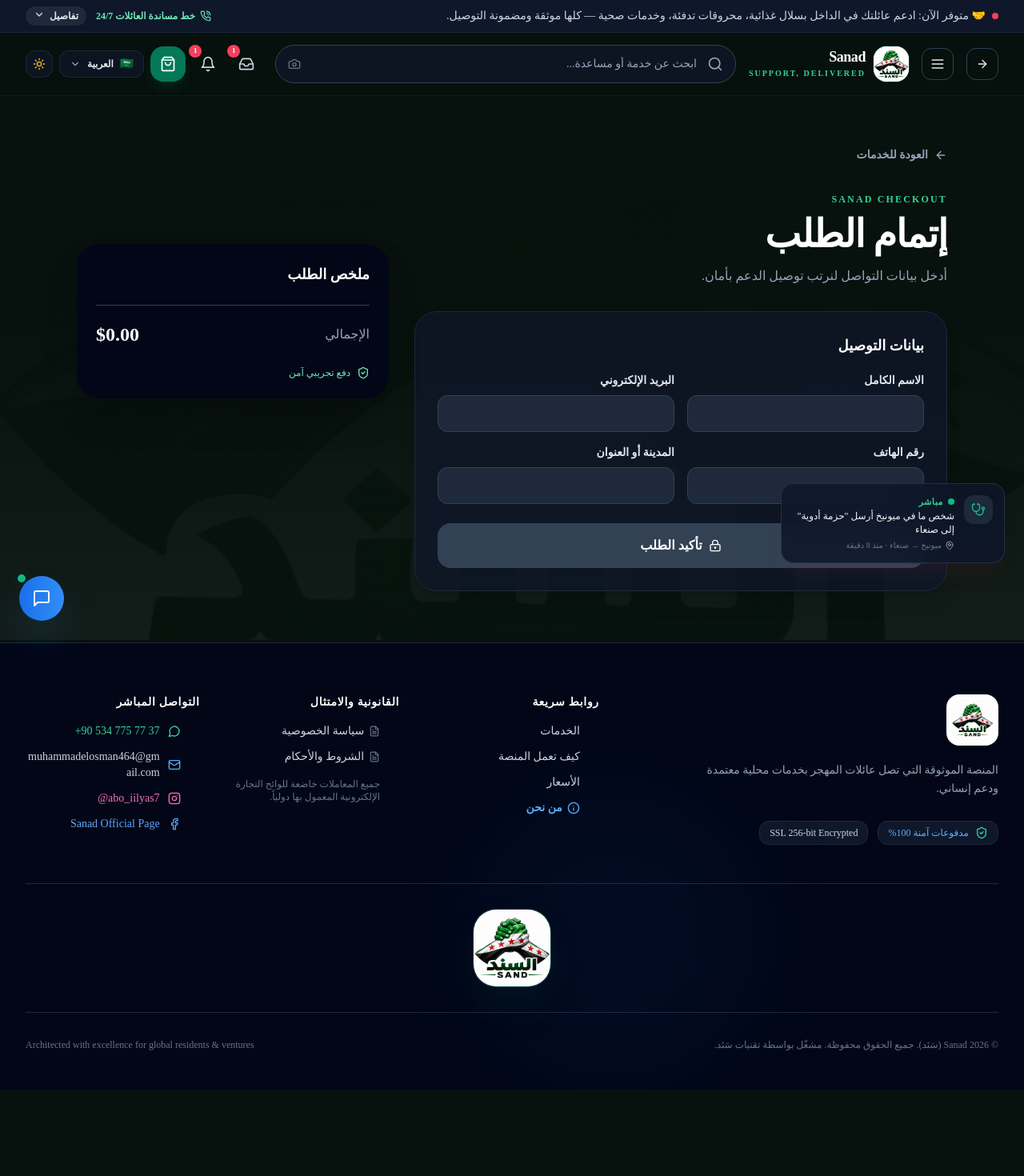
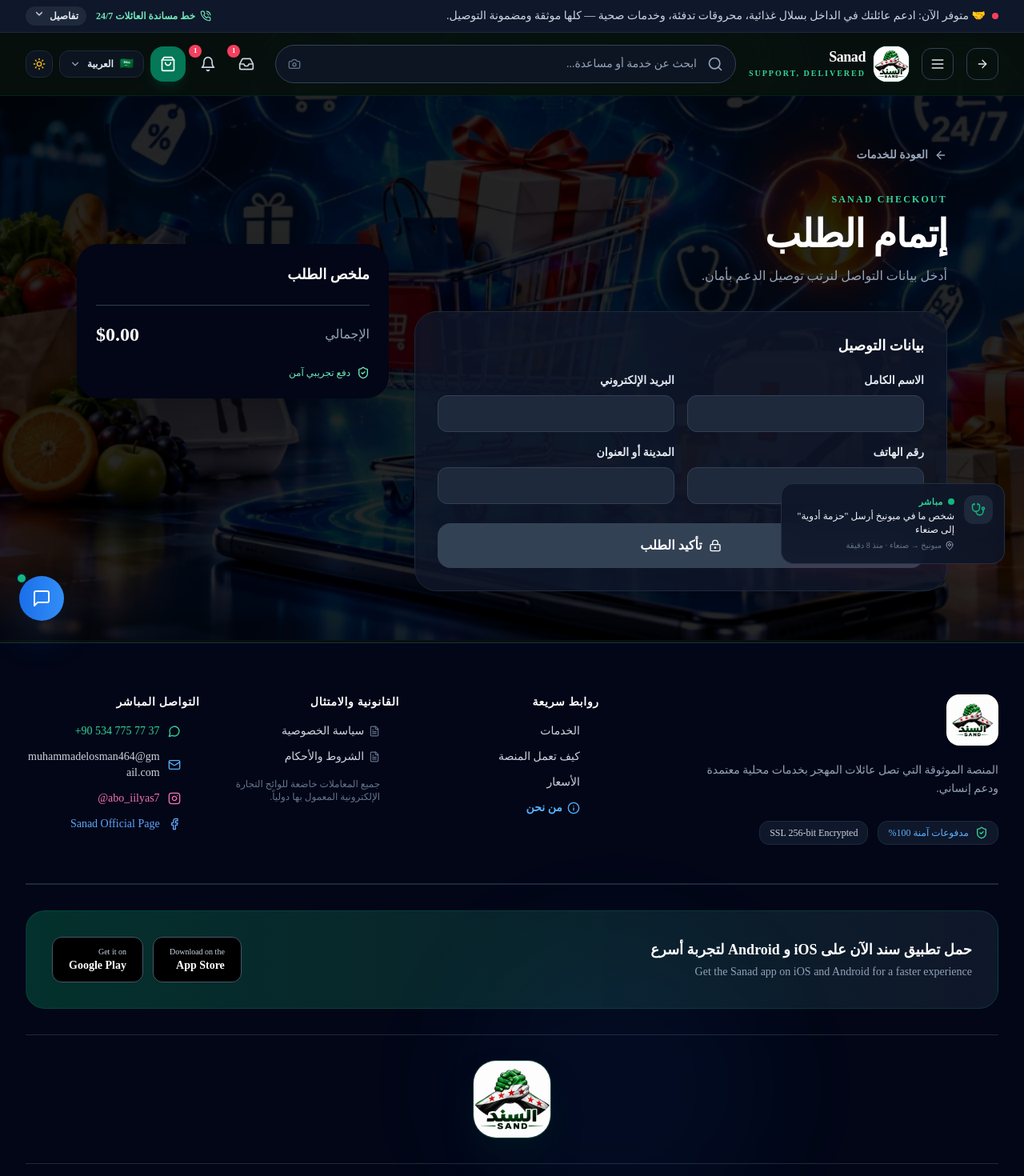
Before and after one commit to muhammadelosman464-png/sanad, a Next.js app: page /checkout in a window 1280 px wide. Shown: the top 1470 px of the page at 80% size. Before the commit the page ends 1362 px from the top, so only its background shows below. Built offline with nearby package versions, Linux system fonts and the light colour scheme.

Commit message:
Add background, camera, meal photo, banner

```diff
--- a/app/layout.tsx
+++ b/app/layout.tsx
@@ -63,8 +63,8 @@ export default function RootLayout({
        */}
       <body className={`${inter.variable} ${cairo.variable} min-h-screen flex flex-col antialiased selection:bg-brand-500 selection:text-white relative bg-[#f6faf7] dark:bg-[#07110d]`}>
         <div className="fixed inset-0 pointer-events-none z-0 overflow-hidden" aria-hidden="true">
-          <div className="absolute inset-0 bg-[url('/logo.jpeg')] bg-center bg-cover bg-no-repeat opacity-[0.05] dark:opacity-[0.05] [transform:perspective(1200px)_rotateX(4deg)_rotateY(-5deg)_scale(1.12)]" />
-          <div className="absolute inset-0 bg-gradient-to-b from-[#f6faf7]/90 via-[#f6faf7]/95 to-[#f6faf7]/90 dark:from-[#07110d]/90 dark:via-[#07110d]/95 dark:to-[#07110d]/92" />
+          <div className="absolute inset-0 bg-[url('/assets/images/WhatsApp_Image_2026-11-04_at_1.20.46_AM.jpeg')] bg-center bg-cover bg-no-repeat [transform:perspective(1200px)_rotateX(3deg)_rotateY(-4deg)_scale(1.08)]" />
+          <div className="absolute inset-0 bg-[#f6faf7]/85 dark:bg-black/85" />
         </div>
 
         <div className="relative z-10 flex flex-col min-h-screen text-slate-900 dark:text-slate-100">
--- a/components/layout/Footer.tsx
+++ b/components/layout/Footer.tsx
@@ -184,6 +184,24 @@ export default function Footer() {
             </div>
           </div>
 
+          <section className="border-t border-b border-slate-800 py-8">
+            <div className="flex flex-col md:flex-row items-center justify-between gap-6 rounded-3xl bg-gradient-to-r from-emerald-900/60 to-slate-900 border border-emerald-700/30 p-6 sm:p-8">
+              <div className="text-center md:text-start">
+                <p className="text-lg font-bold text-white">حمل تطبيق سند الآن على iOS و Android لتجربة أسرع</p>
+                <p className="text-sm text-slate-400 mt-1">Get the Sanad app on iOS and Android for a faster experience</p>
+              </div>
+              <div className="flex flex-wrap justify-center gap-3">
+                <button type="button" className="rounded-xl bg-black border border-slate-600 px-5 py-2.5 text-start text-white hover:border-emerald-400 transition">
+                  <span className="block text-[10px] text-slate-300">Download on the</span>
+                  <span className="block text-sm font-bold">App Store</span>
+                </button>
+                <button type="button" className="rounded-xl bg-black border border-slate-600 px-5 py-2.5 text-start text-white hover:border-emerald-400 transition">
+                  <span className="block text-[10px] text-slate-300">Get it on</span>
+                  <span className="block text-sm font-bold">Google Play</span>
+                </button>
+              </div>
+            </div>
+          </section>
           <div className="flex justify-center py-8 border-b border-slate-800"><div className="relative w-24 h-24 rounded-[28px] overflow-hidden ring-1 ring-emerald-500/30 shadow-2xl shadow-emerald-950/40"><img src="/logo.jpeg" alt="Sanad" className="w-full h-full object-cover" /></div></div>
 
           {/* Bottom Bar: Copyright & Founder Signature */}
--- a/components/layout/Header.tsx
+++ b/components/layout/Header.tsx
@@ -1,6 +1,6 @@
 "use client";
 
-import { useEffect, useRef, useState } from "react";
+import { ChangeEvent, useEffect, useRef, useState } from "react";
 import Image from "next/image";
 import Link from "next/link";
 import { useRouter } from "next/navigation";
@@ -36,6 +36,7 @@ export default function Header() {
   const [panel, setPanel] = useState<Panel>(null);
   const [items, setItems] = useState<PanelItem[]>(SEED_ITEMS);
   const panelRef = useRef<HTMLDivElement>(null);
+  const imageInputRef = useRef<HTMLInputElement>(null);
 
   useEffect(() => {
     const handler = (event: Event) => setQuery((event as CustomEvent<string>).detail);
@@ -50,6 +51,13 @@ export default function Header() {
     document.addEventListener("mousedown", close);
     return () => document.removeEventListener("mousedown", close);
   }, []);
+
+  const visualSearchText = language === "ar" ? "جارٍ البحث بالصورة..." : language === "tr" ? "Görselle aranıyor..." : "Searching by image...";
+
+  const handleVisualSearch = (event: ChangeEvent<HTMLInputElement>) => {
+    if (event.target.files?.[0]) toast.success(visualSearchText);
+    event.target.value = "";
+  };
 
   const updateSearch = (value: string) => {
     setQuery(value);
@@ -101,6 +109,7 @@ export default function Header() {
             </div>
           </Link>
 
+          <input ref={imageInputRef} type="file" accept="image/*" capture="environment" onChange={handleVisualSearch} className="hidden" aria-hidden="true" tabIndex={-1} />
           <div className="relative flex-1 max-w-2xl mx-auto">
             <Search className="absolute start-4 top-1/2 -translate-y-1/2 w-5 h-5 text-slate-400" />
             <input
@@ -113,7 +122,7 @@ export default function Header() {
             <button
               type="button"
               className="absolute end-2 top-2 w-8 h-8 rounded-full flex items-center justify-center text-slate-500 hover:text-emerald-600 hover:bg-white dark:hover:bg-slate-800 transition"
-              aria-label="Visual search"
+              aria-label="Visual search" onClick={() => imageInputRef.current?.click()}
             >
               <Camera className="w-4 h-4" />
             </button>
--- a/components/modals/ServiceDetailsModal.tsx
+++ b/components/modals/ServiceDetailsModal.tsx
@@ -137,7 +137,7 @@ export const SERVICE_CATALOG: Record<string, ServiceItem> = {
     descAr: "وجبات ساخنة بجودة المطعم من مطعم محلي شريك، توصّل طازجة إلى منزل عائلتك.",
     descTr: "Yerel ortak restoranlardan sicak yemekler, ailenizin evine taze teslim.",
     price: 28.0,
-    imageUrl: "https://images.pexels.com/photos/6248880/pexels-photo-6248880.jpeg?auto=compress&cs=tinysrgb&w=900",
+    imageUrl: "https://images.pexels.com/photos/1327393/pexels-photo-1327393.jpeg?auto=compress&cs=tinysrgb&w=900",
     accentClass: "bg-brand-500",
     category: "food",
   },
```
